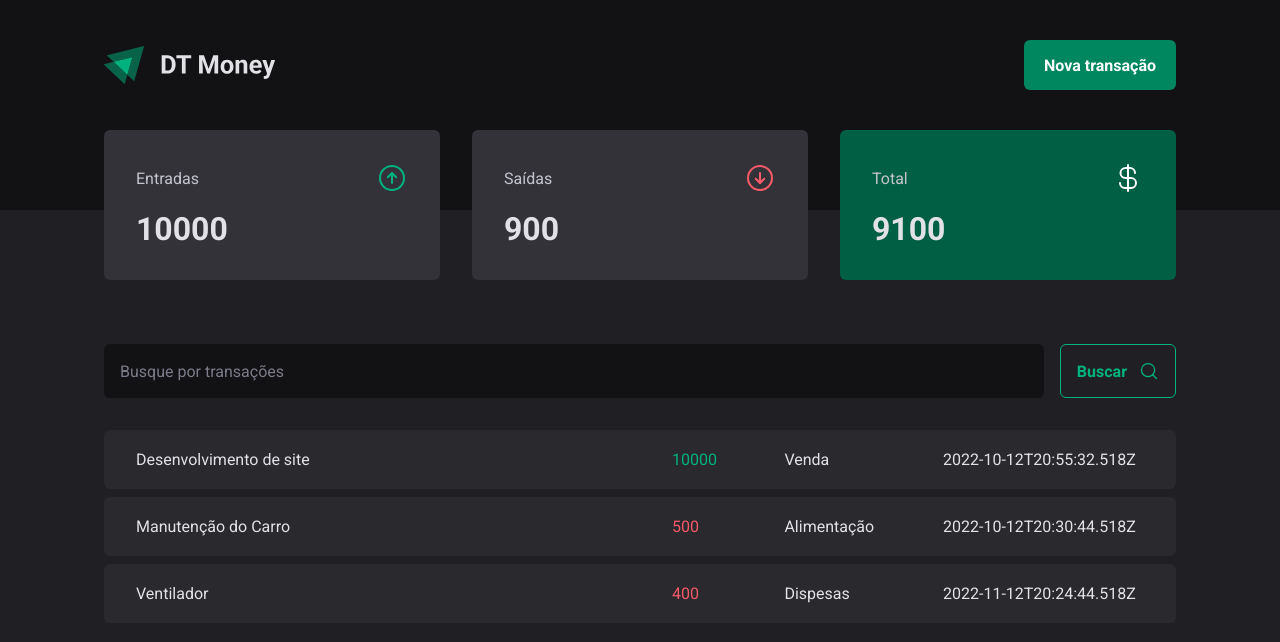
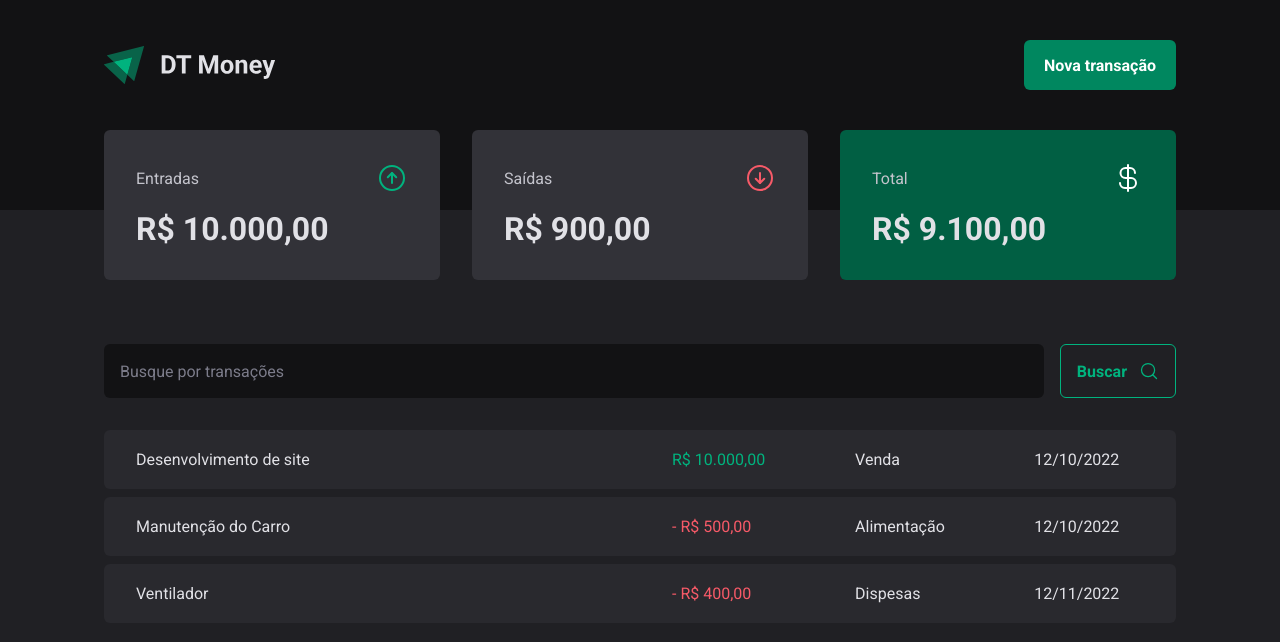
Before and after one commit to GabrielFerlima/Ignite-DtMoney-React, a React (Vite) app in the folder DtMoney/: page / in a window 1280 px wide. Shown: the top 642 px of the page. Built offline with nearby package versions, Linux system fonts and the light colour scheme; data requests are answered from the project's data file.

Commit message:
Formatando valores das tabelas

```diff
--- a/DtMoney/src/components/Header/Summary/index.tsx
+++ b/DtMoney/src/components/Header/Summary/index.tsx
@@ -2,6 +2,7 @@
 import {ArrowCircleDown, ArrowCircleUp, CurrencyDollar} from 'phosphor-react'
 import { useContext } from "react";
 import { TransactionsContext } from "../../../contexts/TransactionsContext";
+import { priceFormatter } from "../../../utils/formatter";
 
 export function Summary() {
     const {transactions} = useContext(TransactionsContext)
@@ -31,7 +32,7 @@
                 <span>Entradas</span>
                 <ArrowCircleUp size={32} color='#00b37e'/>
             </header>
-            <strong>{summary.income}</strong>
+            <strong>{priceFormatter.format(summary.income)}</strong>
             </SummaryCard>
 
             <SummaryCard>
@@ -39,7 +40,7 @@
                 <span>Saídas</span>
                 <ArrowCircleDown size={32} color='#f75a68'/>
             </header>
-            <strong>{summary.outcome}</strong>
+            <strong>{priceFormatter.format(summary.outcome)}</strong>
             </SummaryCard>
 
             <SummaryCard variant="green">
@@ -47,7 +48,7 @@
                 <span>Total</span>
                 <CurrencyDollar size={32} color='#fff'/>
             </header>
-            <strong>{summary.total}</strong>
+            <strong>{priceFormatter.format(summary.total)}</strong>
             </SummaryCard>
 
         </SummaryContainer>
--- a/DtMoney/src/pages/Transactions/index.tsx
+++ b/DtMoney/src/pages/Transactions/index.tsx
@@ -2,6 +2,7 @@
 import { Header } from "../../components/Header";
 import { Summary } from "../../components/Header/Summary";
 import { TransactionsContext } from "../../contexts/TransactionsContext";
+import { dateFormatter, priceFormatter } from "../../utils/formatter";
 import { SeachForm } from "./components/SearchForm";
 import { PriceHighlight, TransactionsContainer, TransactionsTable } from "./styles";
 
@@ -25,11 +26,12 @@
                   <td width="50%">{transaction.description}</td>
                   <td>
                     <PriceHighlight variant={transaction.type}>
-                      {transaction.price}
+                      {transaction.type == 'outcome' && '- '}
+                      {priceFormatter.format(transaction.price)}
                     </PriceHighlight>
                   </td>
                   <td>{transaction.category}</td>
-                  <td>{transaction.createAt}</td>
+                  <td>{dateFormatter.format(new Date(transaction.createAt))}</td>
                 </tr>
               )
             })}
--- /dev/null
+++ b/DtMoney/src/utils/formatter.ts
@@ -0,0 +1,5 @@
+export const dateFormatter = new Intl.DateTimeFormat('pt-BR')
+export const priceFormatter = new Intl.NumberFormat('pt-BR', {
+    style: 'currency',
+    currency: 'BRL',
+})
```
